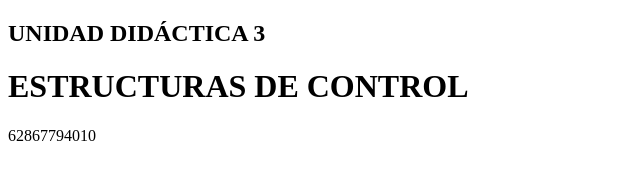
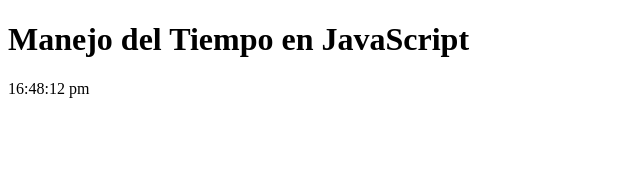
Before and after one commit to tmerca/dwec23-24, a plain HTML site: page UD03/tiempo/index.html in a window 1280 px wide. Shown: the whole page, without its empty margins (0-640 px from the left). Drawn offline with Linux system fonts and the light colour scheme.

Commit message:
EJEMPLO RELOJ TIEMPO REAL

```diff
--- a/UD03/script.js
+++ /dev/null
@@ -1,135 +0,0 @@
-/*
-    ESRUCTURAS DE CONTROL
-
-    Se utilizan para controlar el flujo de un programa
-*/
-
-
-/*
-
-    if
-
-    Se utilitza para ejecutar un bloque de codigo
-    si se cumple una condición
-
-*/
-
-// let edad = 18;
-// let esMayorDeEdad = (edad >= 18);
-
-// let a = 10;
-// let b = 20;
-
-// OPERADOR TERNARIO
-// let resultado = (a > b) ? (a - b) : (b - a);
-
-// console.log(resultado);
-
-
-// if (esMayorDeEdad){
-//     console.log("Eres mayor de edad");
-// } else if (edad > 12) {
-//     console.log("Teenager");
-// } else if (edad > 5){
-//     console.log("Estás en primaria");
-// } else {
-//     console.log("Eres un renacuajo");
-// }
-
-/* Estructura SWITCH - Case
-
-    La usaremos cuando se quiera hacer una estructura condicional según el valor
-    que tenga una variable o expresión
-
-*/
-
-// let nombre = "Gandalf";
-// let edad;
-
-// switch (nombre) {
-//     case "Gandalf":
-//         edad = 1230;
-//         break;
-
-//     case "Aragorn":
-//         edad = 532;
-//         break;
-
-//     case "Frodo":
-//         edad = 50;
-//         break;
-//     default:
-//         edad = -1;
-//         break;
-// }
-
-// console.log("Nombre: " + nombre + ", edad: " + edad);
-
-
-/*
-    ITERACIONES
-    Se utilizan para repetir una porción de código varias veces
-*/
-
-// while
-// Repetir un bloque entre llaves mientras se cumpla una condición
-
-// let contador = 0;
-
-// while (contador < 5){
-//     console.log(contador);
-//     contador += 1;
-// }
-
-
-// do while
-// Repetir un bloque de código almenos una vez
-
-// let contador = 20;
-
-// do {
-//     console.log(contador);
-//     contador--;
-// }while (contador > 10);
-
-
-/* FOR
- repetir un bloque de código un número específico de veces
- break / continue
- break: detener la ejecución del bucle
- continue: saltar a la siguiente iteración
-*/
-
-// for(let i = 0; i < 5; i++){
-//     if(i == 2){
-//         continue; // Salta a la siguiente iteración cuando I es 2
-//     }
-//     console.log(i);
-// }
-
-
-// FECHAS
-
-// let parrafo = document.getElementById("fecha");
-
-// parrafo.innerHTML = "Hola cara de bola";
-
-let parrafo = document.getElementById("fecha");
-
-// new Date();
-// new Date(milisegundos);
-// new Date(fechaString);
-// new Date(año, mes, dia, horas, minutos, segundos, milisegundos)
-
-// let fecha = new Date("2003/11/14");
-///let fecha = new Date("Jan 16 2000");
-let fecha = new Date(71,11,29,15,16,34,10);
-//parrafo.innerHTML = fecha.getDate();
-//parrafo.innerHTML = fecha.getDay();
-//parrafo.innerHTML = fecha.getFullYear();
-//parrafo.innerHTML = fecha.getHours();
-//parrafo.innerHTML = fecha.getMilliseconds();
-//parrafo.innerHTML = fecha.getMinutes();
-//parrafo.innerHTML = fecha.getSeconds();
-//parrafo.innerHTML = fecha.getMonth();
-parrafo.innerHTML = fecha.getTime();
--- a/UD03/index.html
+++ b/UD03/tiempo/index.html
@@ -3,13 +3,12 @@
 <head>
     <meta charset="UTF-8">
     <meta name="viewport" content="width=device-width, initial-scale=1.0">
-    <title>Document</title>
+    <title>Manejo del Tiempo en JavaScript</title>
 </head>
 <body>
-    <h2>UNIDAD DIDÁCTICA 3</h2>
-    <h1>ESTRUCTURAS DE CONTROL</h1>
-    <p id="fecha"></p>
-    <p class="dwec"></p>
+    <h1>Manejo del Tiempo en JavaScript</h1>
+
     <script src="script.js"></script>
+    <div id="laHora"></div>
 </body>
 </html>
--- /dev/null
+++ b/UD03/tiempo/script.js
@@ -0,0 +1,51 @@
+// FUNCIONES
+// setInterval() y setTimeOut()
+
+
+/*
+    setTimeOut(funcionALlamar, milisegundos)
+    ejecuta la función funcionALlamar transcurrido el tiempo
+    indicado en el segundo parámetro
+
+
+    setInterval(funcionALlamar, milisegundos)
+    Ejecuta la función funcionALlamar de manera periódica,
+    según el tiempo del segundo parámetro
+
+
+    clearInterval()
+    detiene la ejecución iniciada con setInterval()
+
+
+    clearTimeOut()
+    Detiene la ejecucion iniciada con setTimeOut()
+*/
+
+
+function crono() {
+    let elCrono;
+    let miFecha = new Date();
+    let horas = miFecha.getHours();
+    let minutos = miFecha.getMinutes();
+    let segundos = miFecha.getSeconds();
+    let ampm = "pm";
+
+    if(horas > 12){
+        ampm = "pm";
+    }else{
+        ampm = "am";
+    }
+
+    if(horas < 10){horas = "0" + horas;}
+    if(minutos < 10){minutos = "0" + minutos;}
+    if(segundos < 10){segundos = "0" + segundos};
+
+    let laHora = document.getElementById("laHora");
+
+    laHora.innerHTML = horas + ":" + minutos + ":" + segundos + " " + ampm;
+
+}
+
+window.onload = function(){
+    elCrono = setInterval(crono,1000);
+    }
```
